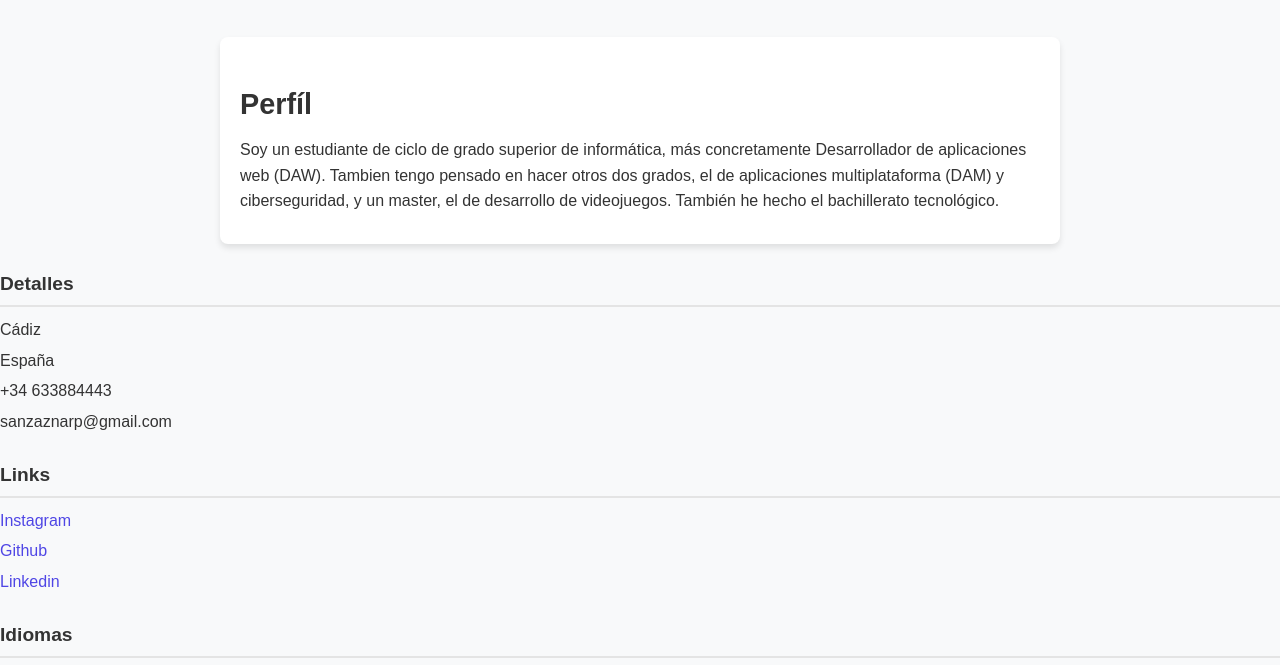
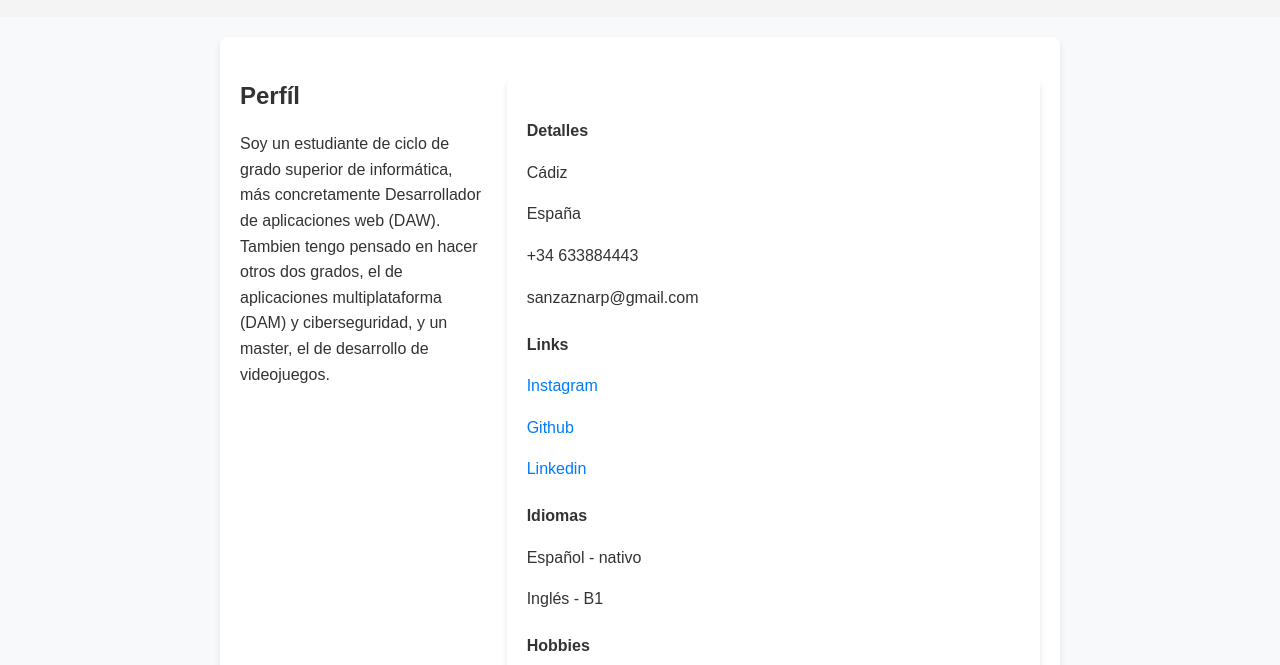
Before and after one commit to pablitoclavito04/LM, a plain HTML site: page Tema 2/CV.html in a window 1280 px wide. Shown: the part 87-752 px from the top of the page. Drawn offline with Linux system fonts and the light colour scheme.

Commit message:
CV actualizado

```diff
--- a/Tema 2/CV.css
+++ b/Tema 2/CV.css
@@ -1,4 +1,54 @@
 body {
+  font-family: Arial, sans-serif;
+  margin: 0;
+  padding: 0;
+  box-sizing: border-box;
+}
+
+.header {
+  background-color: #f4f4f4;
+  padding: 20px;
+  text-align: center;
+}
+
+.main {
+  display: flex;
+  justify-content: space-between;
+  padding: 20px;
+}
+
+.Profile {
+  flex: 1;
+  margin-right: 20px;
+}
+
+.aside {
+  flex: 2;
+}
+
+section {
+  margin-bottom: 20px;
+}
+
+h2, h4 {
+  margin-bottom: 10px;
+}
+
+a {
+  color: #007bff;
+  text-decoration: none;
+}
+
+a:hover {
+  text-decoration: underline;
+}
+
+.footer {
+  background-color: #f4f4f4;
+  padding: 10px;
+  text-align: center;
+}
+  body {
     font-family: Arial, sans-serif;
     line-height: 1.6;
     margin: 0;
@@ -19,6 +69,21 @@ body {
   }
 
   .main {
+    display: flex;
+    max-width: 800px;
+    margin: 20px auto;
+    background: white;
+    padding: 20px;
+    border-radius: 8px;
+    box-shadow: 0 4px 6px rgba(0, 0, 0, 0.1);
+  }
+  .Profile {
+    flex: 1;
+    margin-right: 20px;
+
+  }
+  .aside {
+    flex: 2;
     max-width: 800px;
     margin: 20px auto;
     background: white;
@@ -27,54 +92,7 @@ body {
     box-shadow: 0 4px 6px rgba(0, 0, 0, 0.1);
   }
 
-  .main h2 {
-    font-size: 1.8rem;
-    margin-bottom: 10px;
-
-  }
-
-  .main p {
-    margin: 10px 0;
-
-  }
-
-  .aside {
-    margin-top: 20px;
-  }
-
-  .aside section {
-    margin-bottom: 20px;
-  }
-
-  .aside h4 {
-    font-size: 1.2rem;
-
-    margin-bottom: 10px;
-    border-bottom: 2px solid #e4e4e4;
-    padding-bottom: 5px;
-  }
-
-  .aside p,
-  .aside a {
-    margin: 5px 0;
-    font-size: 1rem;
-  }
-
-  .aside a {
-    color: #4f46e5;
-    text-decoration: none;
-  }
-
-  .aside a:hover {
-    text-decoration: underline;
-  }
-
-
   .footer {
-    text-align: center;
-    margin-top: 20px;
-    font-size: 0.9rem;
-    color: #666;
     max-width: 800px;
     margin: 20px auto;
     background: white;
--- a/Tema 2/CV.html
+++ b/Tema 2/CV.html
@@ -15,10 +15,8 @@
         <h2>Perfíl</h2>
         <p>Soy un estudiante de ciclo de grado superior de informática, más concretamente Desarrollador de aplicaciones web (DAW).
             Tambien tengo pensado en hacer otros dos grados, el de aplicaciones multiplataforma (DAM) y ciberseguridad, y un master, el de desarrollo de videojuegos.
-            También he hecho el bachillerato tecnológico.
         </p>
         </section>
-    </div>
         <div class="aside">
             <section class="Details">
             <h4>Detalles</h4>
@@ -43,6 +41,7 @@
                 <p>En mis tiempos libres, juego videojuegos, leo libros o mangas o salgo a pasear a la calle.</p>
             </section>
         </div>
+    </div>
     <div class="footer">
         <h4>Educación</h4>
         <p>-Desarrollador de aplicaciones web (DAW), IES "Mar de Cádiz", El Puerto de Santa María, España.</p>
```
Lines whose indentation alone changed are shown as unchanged.
